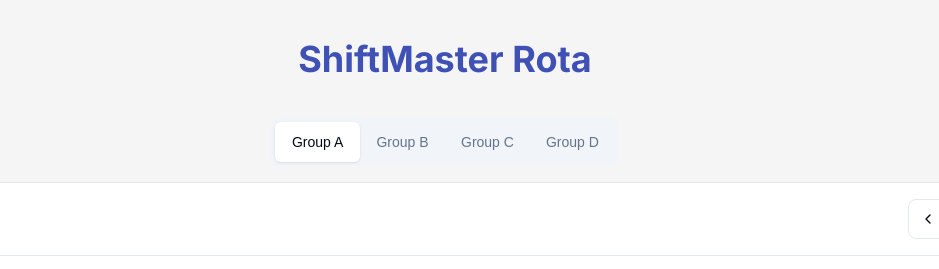
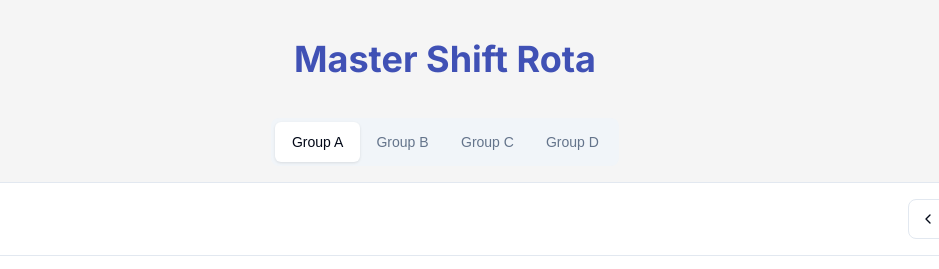
Before and after one commit to SKY1797/Shift-Rota-Intranet, a website: page index.html in a window 1280 px wide. Shown: the top 269 px of the page, 195-1134 px from the left. Drawn offline with Linux system fonts and the light colour scheme.

Commit message:
Update index.html

```diff
--- a/index.html
+++ b/index.html
@@ -3,7 +3,7 @@
   <head>
     <meta charset="UTF-8" />
     <meta name="viewport" content="width=device-width, initial-scale=1.0" />
-    <title>ShiftMaster Rota</title>
+    <title>Master Shift Rota</title>
     <link rel="stylesheet" href="styles.css" />
     <link rel="preconnect" href="https://fonts.googleapis.com" />
     <link rel="preconnect" href="https://fonts.gstatic.com" crossorigin />
@@ -21,7 +21,7 @@
             alt="NTPC Logo"
             class="company-logo"
           />
-          <h1 class="title">ShiftMaster Rota</h1>
+          <h1 class="title">Master Shift Rota</h1>
           <img
             src="https://cdn.builder.io/api/v1/image/assets%2F4fc8e298e8f14cb4a840bef0b4950cb0%2F65e36ae5b0424d7db9054f7901d998c1?format=webp&width=800"
             alt="Solapur Logo"
```
